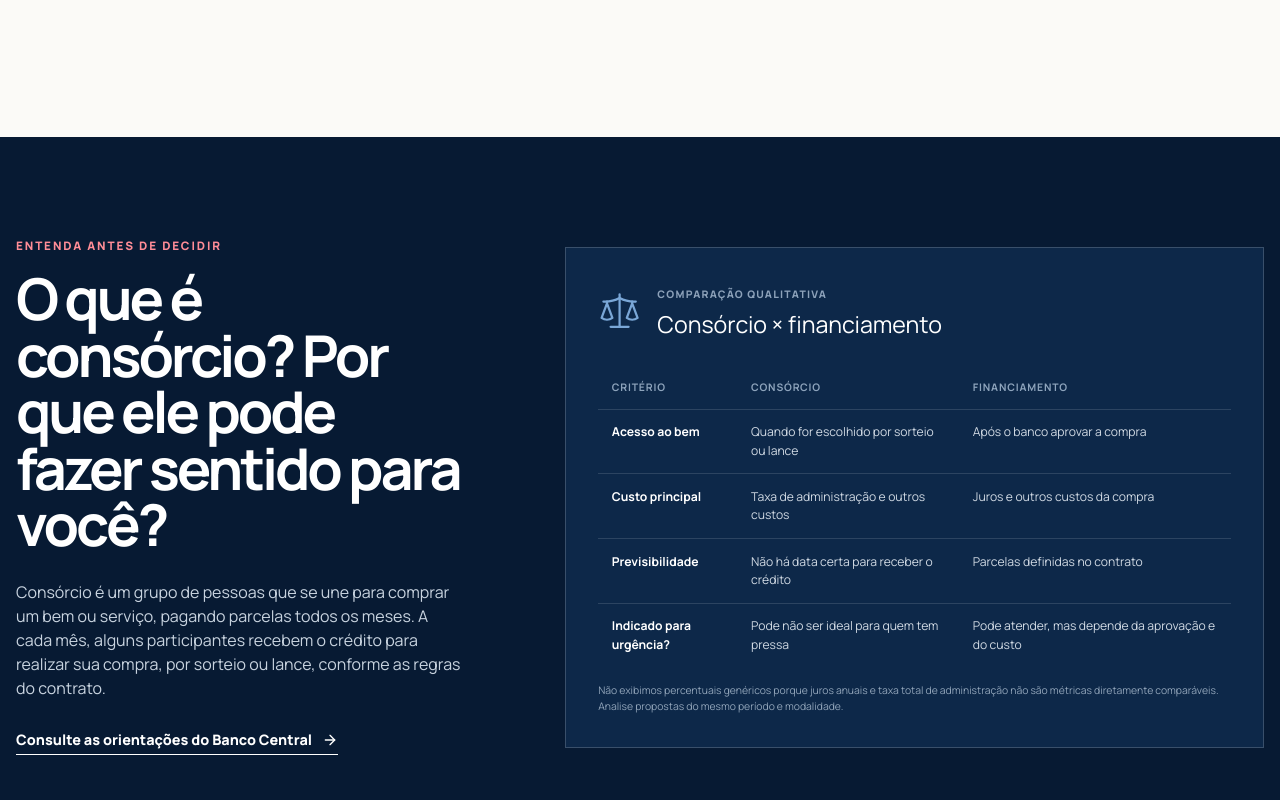
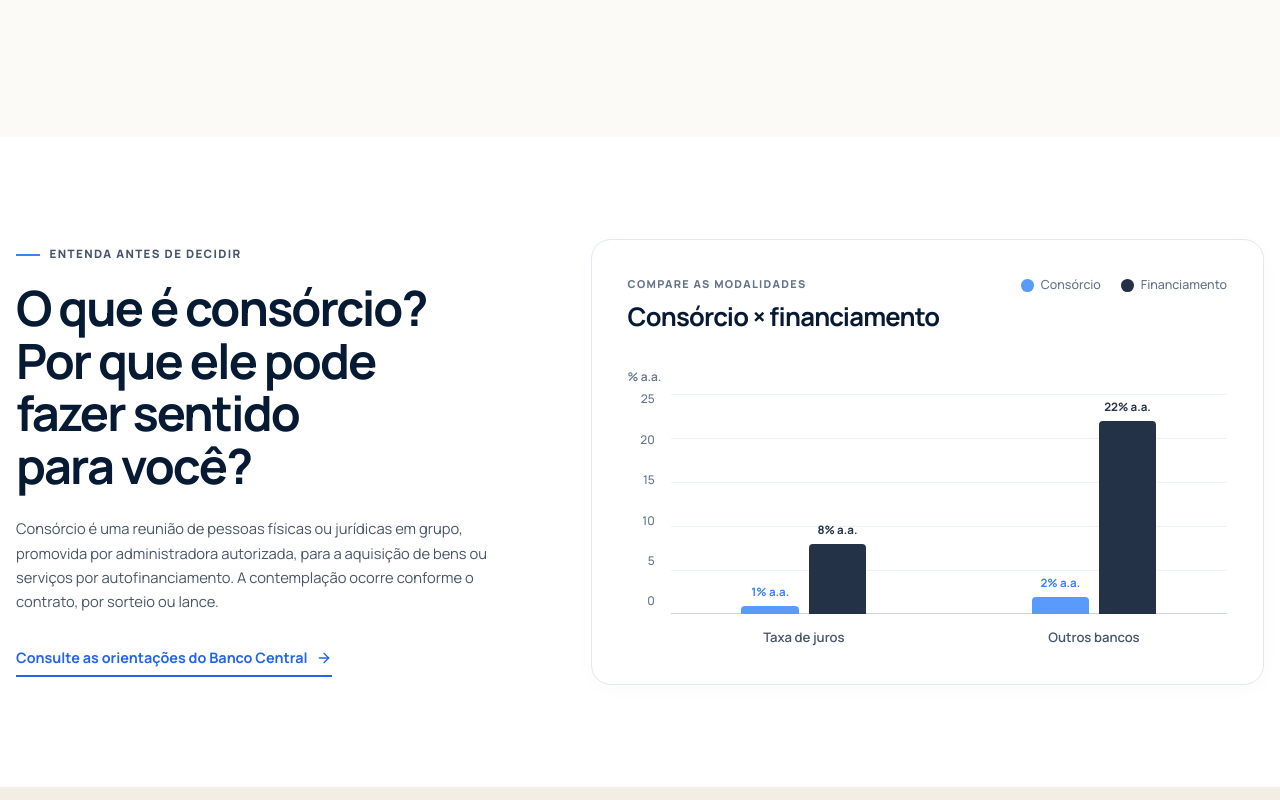
Before and after one commit to Jhonatan-HenriqueS/jipaconsorcio, a Next.js app: page / in a window 1280 px wide. Shown: the part 4380-5180 px from the top of the page. Built offline with nearby package versions, Linux system fonts and the light colour scheme; no server answers.

Commit message:
feat: add table

```diff
--- a/app/globals.css
+++ b/app/globals.css
@@ -203,8 +203,7 @@ svg {
   color: white;
 }
 
-.section-heading[data-inverse] > .eyebrow,
-.education-intro > .eyebrow {
+.section-heading[data-inverse] > .eyebrow {
   color: #ff8d97;
 }
 
@@ -2032,13 +2031,8 @@ svg {
   width: 100%;
   height: 100%;
   overflow: visible;
-  opacity: 0;
+  opacity: 1;
   pointer-events: none;
-  transition: opacity 240ms ease;
-}
-
-.process-journey[data-route-ready="true"] .process-route {
-  opacity: 1;
 }
 
 .process-route path {
@@ -2180,108 +2174,284 @@ svg {
 /* Education */
 .education-section {
   display: grid;
-  background: var(--brand-navy);
-  padding: var(--section-pad) max(1rem, calc((100vw - 1720px) / 2));
-  grid-template-columns: minmax(280px, 0.78fr) minmax(0, 1.22fr);
+  background: white;
+  padding: var(--section-pad) max(1rem, calc((100vw - 1600px) / 2));
+  grid-template-columns: minmax(280px, 0.85fr) minmax(0, 1.15fr);
   align-items: center;
-  gap: clamp(3rem, 8vw, 8rem);
-  color: white;
+  gap: clamp(2.5rem, 6vw, 6rem);
+  color: var(--brand-navy);
 }
 
 .education-section > * {
   min-width: 0;
 }
 
-.education-intro h2 {
-  color: white;
-  font-size: clamp(2.3rem, 4.5vw, 4.7rem);
-}
-
-.education-intro > p:not(.eyebrow) {
-  margin: 1.7rem 0;
-  color: #c8d3df;
-}
-
-.source-link {
-  color: white;
-}
-
-.comparison-card {
-  min-width: 0;
-  border: 1px solid rgb(255 255 255 / 18%);
-  background: #0d2849;
-  padding: clamp(1rem, 2.5vw, 2rem);
-}
-
-.comparison-heading {
+.education-eyebrow {
   display: flex;
   align-items: center;
-  gap: 1rem;
-  margin-bottom: 1.5rem;
-}
-
-.comparison-heading > svg {
-  width: 2.7rem;
-  height: 2.7rem;
-  color: #7aa7d7;
-  stroke-width: 1.25;
-}
-
-.comparison-heading span {
-  color: #8ca1b9;
-  font-size: 0.65rem;
+  gap: 0.6rem;
+  margin-bottom: 1.25rem;
+}
+
+.education-eyebrow-line {
+  display: inline-block;
+  width: 1.5rem;
+  height: 2px;
+  background-color: #3b82f6;
+}
+
+.education-eyebrow .eyebrow {
+  margin-bottom: 0;
+  color: #475569;
+  font-size: 0.72rem;
   font-weight: 800;
   letter-spacing: 0.12em;
   text-transform: uppercase;
 }
 
-.comparison-heading h3 {
-  margin: 0.2rem 0 0;
-  color: white;
-  font-size: 1.45rem;
-}
-
-.comparison-table-wrap {
-  max-width: 100%;
-  overflow-x: auto;
-}
-
-.comparison-card table {
+.education-intro h2 {
+  color: var(--brand-navy);
+  font-size: clamp(2.2rem, 3.8vw, 3.8rem);
+  font-weight: 700;
+  letter-spacing: -0.04em;
+  line-height: 1.08;
+  margin-bottom: 1.5rem;
+}
+
+.education-intro > p:not(.eyebrow) {
+  margin: 0 0 2rem;
+  color: #475569;
+  font-size: clamp(0.92rem, 1.15vw, 1.02rem);
+  line-height: 1.65;
+}
+
+.source-link {
+  display: inline-flex;
+  align-items: center;
+  gap: 0.5rem;
+  color: #2563eb;
+  font-size: 0.9rem;
+  font-weight: 700;
+  text-decoration: none;
+  border-bottom: 2px solid #2563eb;
+  padding-bottom: 0.35rem;
+  transition: color 180ms ease, border-color 180ms ease;
+}
+
+.source-link:hover {
+  color: #1d4ed8;
+  border-color: #1d4ed8;
+}
+
+.source-link svg {
+  width: 1rem;
+  height: 1rem;
+  transition: transform 180ms ease;
+}
+
+.source-link:hover svg {
+  transform: translateX(3px);
+}
+
+.comparison-card {
+  min-width: 0;
+  border: 1px solid #e2e8f0;
+  border-radius: 1.25rem;
+  background: white;
+  box-shadow: 0 4px 20px rgb(0 0 0 / 2.5%);
+  padding: clamp(1.25rem, 3vw, 2.25rem);
+}
+
+.comparison-card-header {
+  display: flex;
+  flex-wrap: wrap;
+  align-items: flex-start;
+  justify-content: space-between;
+  gap: 1rem;
+  margin-bottom: 2rem;
+}
+
+.comparison-eyebrow {
+  display: block;
+  color: #64748b;
+  font-size: 0.68rem;
+  font-weight: 800;
+  letter-spacing: 0.12em;
+  text-transform: uppercase;
+  margin-bottom: 0.35rem;
+}
+
+.comparison-title {
+  margin: 0;
+  color: var(--brand-navy);
+  font-size: clamp(1.4rem, 2vw, 1.85rem);
+  font-weight: 700;
+  letter-spacing: -0.03em;
+}
+
+.comparison-legend {
+  display: flex;
+  align-items: center;
+  gap: 1.25rem;
+}
+
+.legend-item {
+  display: flex;
+  align-items: center;
+  gap: 0.45rem;
+  color: #64748b;
+  font-size: 0.78rem;
+  font-weight: 500;
+}
+
+.legend-dot {
+  width: 0.8rem;
+  height: 0.8rem;
+  border-radius: 50%;
+  flex-shrink: 0;
+}
+
+.legend-dot-consorcio {
+  background-color: #589bfb;
+}
+
+.legend-dot-financiamento {
+  background-color: #243247;
+}
+
+.chart-container {
+  position: relative;
   width: 100%;
-  min-width: 590px;
-  border-collapse: collapse;
-  font-size: 0.76rem;
-}
-
-.comparison-card th,
-.comparison-card td {
-  border-top: 1px solid rgb(255 255 255 / 13%);
-  padding: 0.85rem;
-  text-align: left;
-  vertical-align: top;
-}
-
-.comparison-card thead th {
-  border-top: 0;
-  color: #8ea4bc;
-  font-size: 0.65rem;
-  letter-spacing: 0.08em;
-  text-transform: uppercase;
-}
-
-.comparison-card tbody th {
-  width: 22%;
-  color: white;
-}
-
-.comparison-card td {
-  color: #d0d9e3;
-}
-
-.comparison-note {
-  margin: 1rem 0 0;
-  color: #91a4b9;
-  font-size: 0.65rem;
+}
+
+.chart-y-axis-label {
+  color: #64748b;
+  font-size: 0.75rem;
+  font-weight: 600;
+  margin-bottom: 0.5rem;
+}
+
+.chart-body {
+  display: grid;
+  grid-template-columns: 2.2rem minmax(0, 1fr);
+  gap: 0.5rem;
+  align-items: stretch;
+}
+
+.chart-y-ticks {
+  display: flex;
+  flex-direction: column;
+  justify-content: space-between;
+  height: 220px;
+  color: #64748b;
+  font-size: 0.75rem;
+  font-weight: 500;
+  text-align: right;
+  padding-right: 0.5rem;
+  transform: translateY(-0.35em);
+}
+
+.chart-plot-area {
+  position: relative;
+  height: 220px;
+  width: 100%;
+}
+
+.chart-grid-lines {
+  position: absolute;
+  inset: 0;
+  display: flex;
+  flex-direction: column;
+  justify-content: space-between;
+  pointer-events: none;
+}
+
+.grid-line {
+  width: 100%;
+  height: 1px;
+  background-color: #edf2f7;
+}
+
+.grid-line-bottom {
+  background-color: #cbd5e1;
+}
+
+.chart-bars-wrapper {
+  position: absolute;
+  inset: 0;
+  z-index: 1;
+  display: grid;
+  grid-template-columns: repeat(2, 1fr);
+  gap: 1.5rem;
+}
+
+.chart-bar-pair {
+  display: flex;
+  align-items: flex-end;
+  justify-content: center;
+  gap: 0.6rem;
+  height: 100%;
+}
+
+.chart-bar-col {
+  position: relative;
+  display: flex;
+  flex-direction: column;
+  align-items: center;
+  justify-content: flex-end;
+  height: 100%;
+  width: clamp(2.2rem, 4.5vw, 4rem);
+}
+
+.bar-val {
+  font-size: 0.72rem;
+  font-weight: 700;
+  margin-bottom: 0.35rem;
+  white-space: nowrap;
+}
+
+.val-blue {
+  color: #3b82f6;
+}
+
+.val-navy {
+  color: #243247;
+}
+
+.bar-fill {
+  width: 100%;
+  border-top-left-radius: 4px;
+  border-top-right-radius: 4px;
+  min-height: 4px;
+  transition: height 600ms cubic-bezier(0.16, 1, 0.3, 1);
+}
+
+.bar-consorcio {
+  background-color: #589bfb;
+}
+
+.bar-financiamento {
+  background-color: #243247;
+}
+
+.chart-x-row {
+  display: grid;
+  grid-template-columns: 2.2rem minmax(0, 1fr);
+  gap: 0.5rem;
+  margin-top: 0.85rem;
+}
+
+.chart-x-labels {
+  display: grid;
+  grid-template-columns: repeat(2, 1fr);
+  gap: 1.5rem;
+  text-align: center;
+}
+
+.chart-x-labels span {
+  color: #475569;
+  font-size: 0.82rem;
+  font-weight: 600;
 }
 
 /* Benefits */
--- a/app/page.tsx
+++ b/app/page.tsx
@@ -281,16 +281,14 @@ export default function Home() {
               <ul className="category-grid" data-reveal-stagger>
                 {categories.map((category) => (
                   <li
-                    className={`category-item${
-                      category.featured ? " category-item-featured" : ""
-                    }`}
+                    className={`category-item${category.featured ? " category-item-featured" : ""
+                      }`}
                     key={category.title}
                   >
                     <a
                       href="#simulador"
-                      className={`category-card${
-                        category.featured ? " category-card-featured" : ""
-                      }`}
+                      className={`category-card${category.featured ? " category-card-featured" : ""
+                        }`}
                     >
                       <span className="category-badge" aria-hidden="true">
                         {category.featured ? "Destaque" : "Consórcio"}
@@ -401,15 +399,21 @@ export default function Home() {
           aria-labelledby="education-title"
         >
           <div className="education-intro" data-reveal>
-            <p className="eyebrow">Entenda antes de decidir</p>
+            <div className="education-eyebrow">
+              <span className="education-eyebrow-line" aria-hidden="true" />
+              <span className="eyebrow">ENTENDA ANTES DE DECIDIR</span>
+            </div>
             <h2 id="education-title">
-              O que é consórcio? Por que ele pode fazer sentido para você?
+              O que é consórcio?<br />
+              Por que ele pode<br />
+              fazer sentido<br />
+              para você?
             </h2>
             <p>
-              Consórcio é um grupo de pessoas que se une para comprar um bem ou
-              serviço, pagando parcelas todos os meses. A cada mês, alguns
-              participantes recebem o crédito para realizar sua compra, por
-              sorteio ou lance, conforme as regras do contrato.
+              Consórcio é uma reunião de pessoas físicas ou jurídicas em grupo,
+              promovida por administradora autorizada, para a aquisição de bens
+              ou serviços por autofinanciamento. A contemplação ocorre
+              conforme o contrato, por sorteio ou lance.
             </p>
             <a
               className="source-link"
@@ -417,62 +421,90 @@ export default function Home() {
               target="_blank"
               rel="noreferrer"
             >
-              Consulte as orientações do Banco Central
+              <span>Consulte as orientações do Banco Central</span>
               <ArrowRight aria-hidden="true" />
             </a>
           </div>
 
           <div className="comparison-card" data-reveal>
-            <div className="comparison-heading">
-              <Scale aria-hidden="true" />
+            <div className="comparison-card-header">
               <div>
-                <span>Comparação qualitativa</span>
-                <h3>Consórcio × financiamento</h3>
+                <span className="comparison-eyebrow">COMPARE AS MODALIDADES</span>
+                <h3 className="comparison-title">Consórcio × financiamento</h3>
+              </div>
+              <div className="comparison-legend" aria-label="Legenda do gráfico">
+                <div className="legend-item">
+                  <span className="legend-dot legend-dot-consorcio" aria-hidden="true" />
+                  <span>Consórcio</span>
+                </div>
+                <div className="legend-item">
+                  <span className="legend-dot legend-dot-financiamento" aria-hidden="true" />
+                  <span>Financiamento</span>
+                </div>
               </div>
             </div>
+
             <div
-              className="comparison-table-wrap"
-              role="region"
-              aria-label="Comparação entre consórcio e financiamento"
-              tabIndex={0}
+              className="chart-container"
+              role="img"
+              aria-label="Gráfico comparando taxas anuais médias de Consórcio e Financiamento. Taxa de juros: Consórcio 1% a.a. versus Financiamento 8% a.a. Outros bancos: Consórcio 2% a.a. versus Financiamento 22% a.a."
             >
-              <table>
-                <thead>
-                  <tr>
-                    <th scope="col">Critério</th>
-                    <th scope="col">Consórcio</th>
-                    <th scope="col">Financiamento</th>
-                  </tr>
-                </thead>
-                <tbody>
-                  <tr>
-                    <th scope="row">Acesso ao bem</th>
-                    <td>Quando for escolhido por sorteio ou lance</td>
-                    <td>Após o banco aprovar a compra</td>
-                  </tr>
-                  <tr>
-                    <th scope="row">Custo principal</th>
-                    <td>Taxa de administração e outros custos</td>
-                    <td>Juros e outros custos da compra</td>
-                  </tr>
-                  <tr>
-                    <th scope="row">Previsibilidade</th>
-                    <td>Não há data certa para receber o crédito</td>
-                    <td>Parcelas definidas no contrato</td>
-                  </tr>
-                  <tr>
-                    <th scope="row">Indicado para urgência?</th>
-                    <td>Pode não ser ideal para quem tem pressa</td>
-                    <td>Pode atender, mas depende da aprovação e do custo</td>
-                  </tr>
-                </tbody>
-              </table>
+              <div className="chart-y-axis-label">% a.a.</div>
+
+              <div className="chart-body">
+                <div className="chart-y-ticks" aria-hidden="true">
+                  <span>25</span>
+                  <span>20</span>
+                  <span>15</span>
+                  <span>10</span>
+                  <span>5</span>
+                  <span>0</span>
+                </div>
+
+                <div className="chart-plot-area">
+                  <div className="chart-grid-lines" aria-hidden="true">
+                    <span className="grid-line" />
+                    <span className="grid-line" />
+                    <span className="grid-line" />
+                    <span className="grid-line" />
+                    <span className="grid-line" />
+                    <span className="grid-line grid-line-bottom" />
+                  </div>
+
+                  <div className="chart-bars-wrapper">
+                    <div className="chart-bar-pair">
+                      <div className="chart-bar-col">
+                        <span className="bar-val val-blue">1% a.a.</span>
+                        <div className="bar-fill bar-consorcio" style={{ height: "4%" }} />
+                      </div>
+                      <div className="chart-bar-col">
+                        <span className="bar-val val-navy">8% a.a.</span>
+                        <div className="bar-fill bar-financiamento" style={{ height: "32%" }} />
+                      </div>
+                    </div>
+
+                    <div className="chart-bar-pair">
+                      <div className="chart-bar-col">
+                        <span className="bar-val val-blue">2% a.a.</span>
+                        <div className="bar-fill bar-consorcio" style={{ height: "8%" }} />
+                      </div>
+                      <div className="chart-bar-col">
+                        <span className="bar-val val-navy">22% a.a.</span>
+                        <div className="bar-fill bar-financiamento" style={{ height: "88%" }} />
+                      </div>
+                    </div>
+                  </div>
+                </div>
+              </div>
+
+              <div className="chart-x-row" aria-hidden="true">
+                <div className="chart-x-spacer" />
+                <div className="chart-x-labels">
+                  <span>Taxa de juros</span>
+                  <span>Outros bancos</span>
+                </div>
+              </div>
             </div>
-            <p className="comparison-note">
-              Não exibimos percentuais genéricos porque juros anuais e taxa
-              total de administração não são métricas diretamente comparáveis.
-              Analise propostas do mesmo período e modalidade.
-            </p>
           </div>
         </section>
 
```
Also changed, not shown: components/shared/scroll-reveal-loader.tsx (+2 -42 lines), components/shared/scroll-reveal.tsx (+11 -5 lines).
